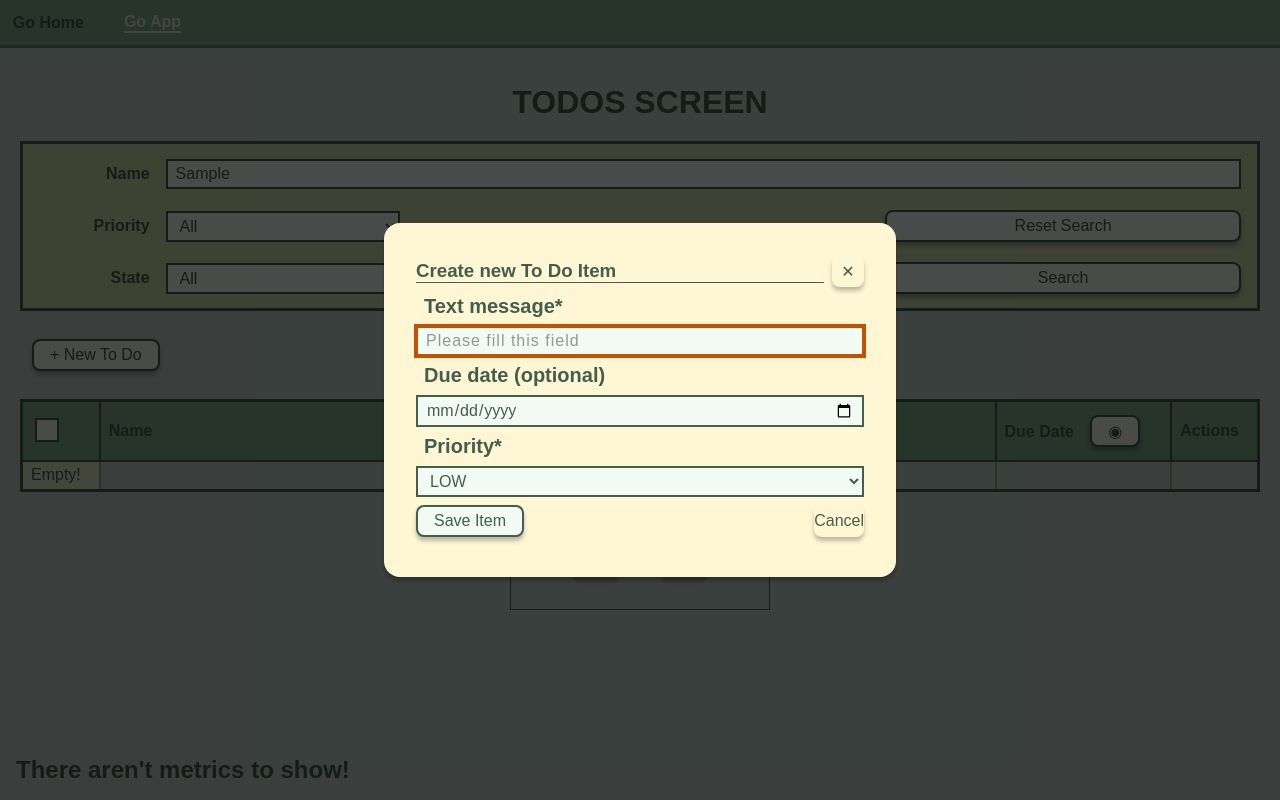
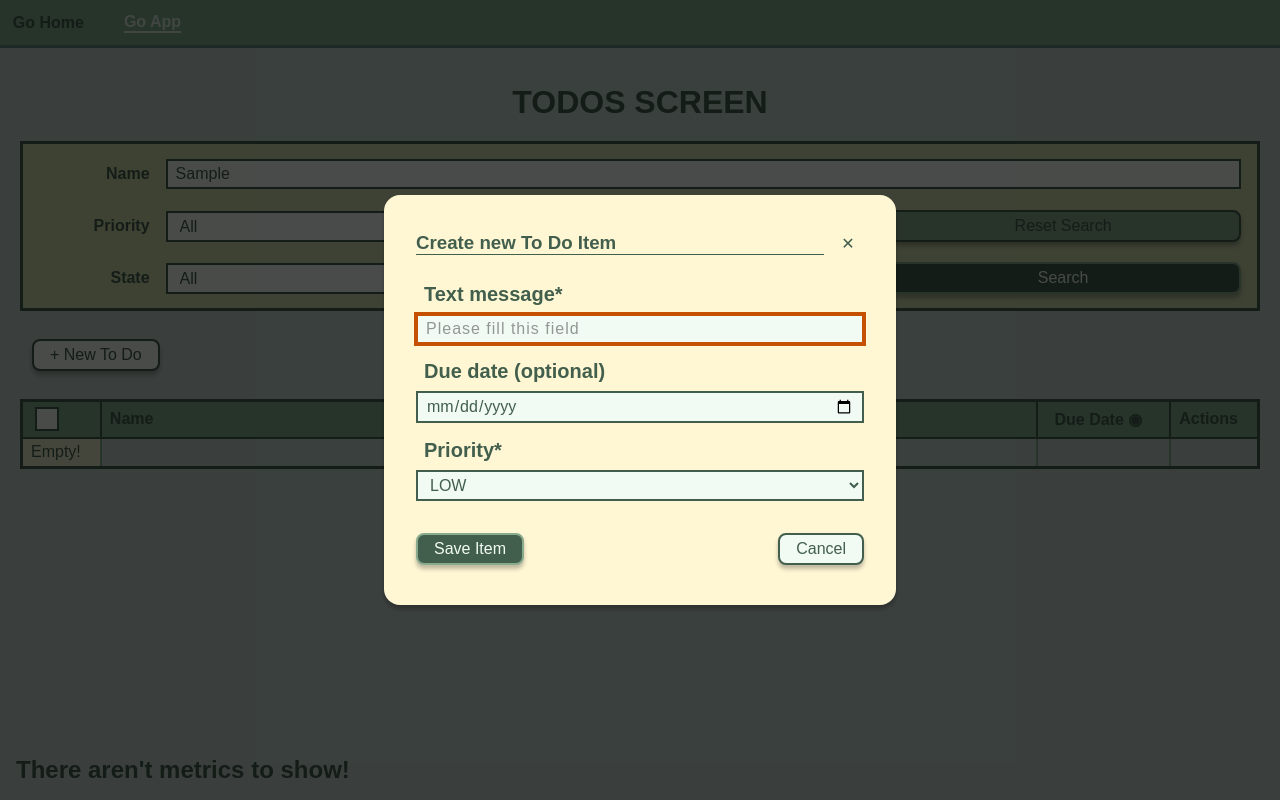
Before and after one commit to BrianWoolfolk/ToDoList-Front, a React (Create React App) app: page /todos in a window 1280 px wide. Both pictures are taken after typing "Sample" into the empty fields and a click on the button "+ New To Do". Built offline with nearby package versions, Linux system fonts and the light colour scheme; data requests are answered from the project's data file.

Commit message:
Buttons styles

```diff
--- a/src/components/SearchControls.jsx
+++ b/src/components/SearchControls.jsx
@@ -62,9 +62,9 @@ const SearchControls = () => {
         <option value={"false"}>Undone</option>
       </select>
 
-      <button>Search</button>
+      <button className="primary">Search</button>
       <button
-        className="reset-button"
+        className="secondary reset-button"
         type="button"
         onClick={(e) => handleSearch(e, "", "", "")}
       >
--- a/src/components/ShowTable.jsx
+++ b/src/components/ShowTable.jsx
@@ -77,14 +77,14 @@ const ShowTable = (props) => {
             </th>
             <th>Name</th>
             <th>
-              {"Priority "}
-              <button onClick={() => applyFilters(true)}>
+              <button className="as-link" onClick={() => applyFilters(true)}>
+                {"Priority "}
                 {sortPriority === null ? "◉" : sortPriority ? "▼" : "▲"}
               </button>
             </th>
             <th>
-              {"Due Date "}
-              <button onClick={() => applyFilters(false)}>
+              <button className="as-link" onClick={() => applyFilters(false)}>
+                {"Due Date "}
                 {sortDueDate === null ? "◉" : sortDueDate ? "▼" : "▲"}
               </button>
             </th>
--- a/src/components/TodoModal.jsx
+++ b/src/components/TodoModal.jsx
@@ -125,11 +125,10 @@ const TodoModal = (props) => {
               />
 
               <div className="modal-controls">
-                <button disabled={loading}>
+                <button disabled={loading} className="primary">
                   {loading ? "Loading..." : "Save Item"}
                 </button>
                 <button
-                  className="back"
                   type={"button"}
                   disabled={loading}
                   onClick={handleCancel}
--- a/src/theme/styles.css
+++ b/src/theme/styles.css
@@ -252,7 +252,23 @@ button,
   /* -------------------------------------------------- CLEAR */
   &.clear {
     background-color: transparent;
-    color: var(--color-secondary);
+  }
+
+  /* -------------------------------------------------- PRIMARY */
+  &.primary {
+    background-color: var(--color-black);
+    color: var(--color-white);
+    border-color: var(--color-green);
+
+    &:hover {
+      border-color: var(--color-accent);
+      outline-color: var(--color-dark-green);
+    }
+  }
+
+  /* -------------------------------------------------- SECONDARY */
+  &.secondary {
+    background-color: var(--color-green);
   }
 }
 /* #endregion */
@@ -333,6 +349,7 @@ button,
         height: 2rem;
         border: none;
         background-color: transparent;
+        box-shadow: none;
       }
     }
 
@@ -340,12 +357,13 @@ button,
       margin: 0;
       display: flex;
       flex-direction: column;
-      gap: 0.5rem;
       padding: 0.5rem 0;
 
       label {
         text-align: left;
         font-size: 1.25rem;
+        margin-top: 1rem;
+        padding-bottom: 0.5rem;
       }
     }
 
@@ -353,18 +371,10 @@ button,
       display: flex;
       align-items: center;
       justify-content: space-between;
+      margin-top: 2rem;
 
       button {
         margin: 0;
-      }
-
-      button.back {
-        border: none;
-        display: flex;
-        vertical-align: middle;
-        padding: 0;
-        align-items: center;
-        background: none;
       }
     }
   }
```
